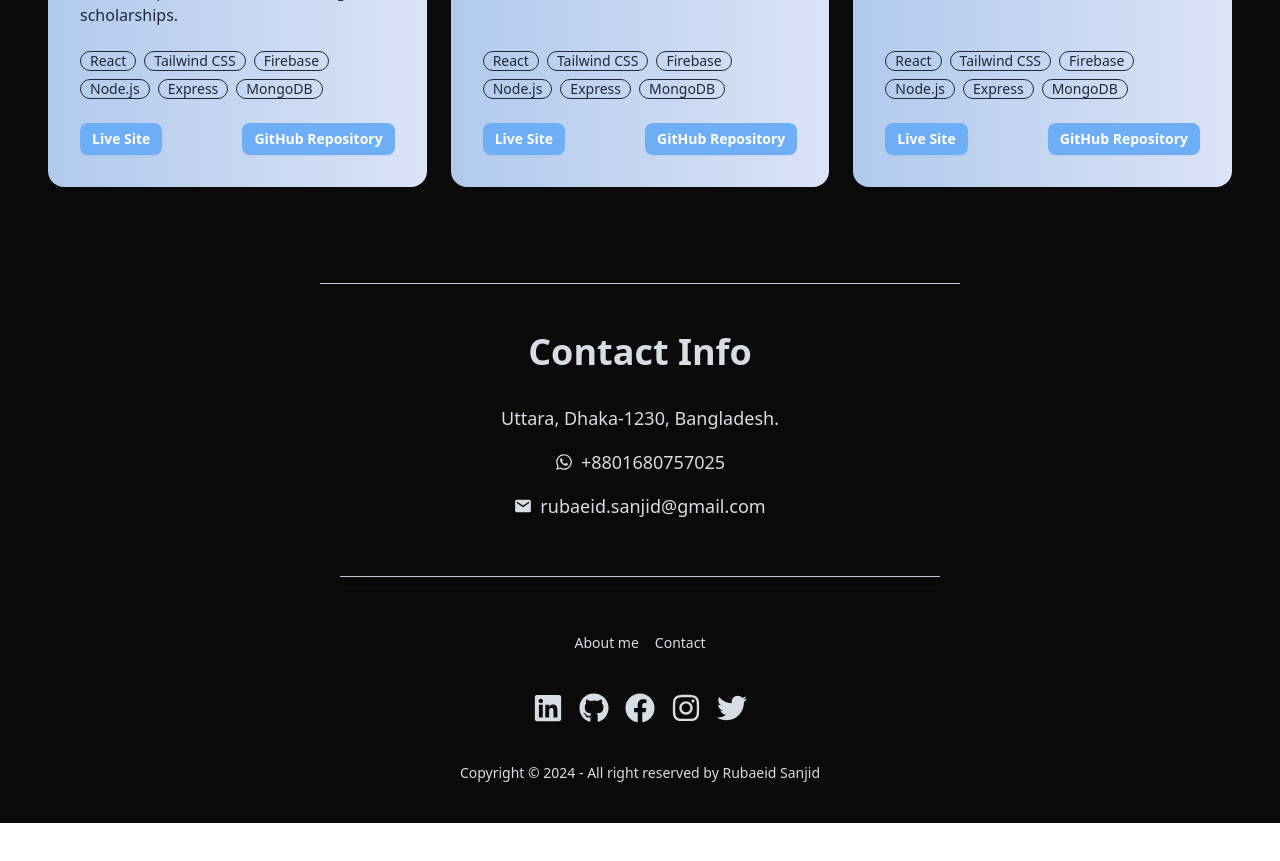
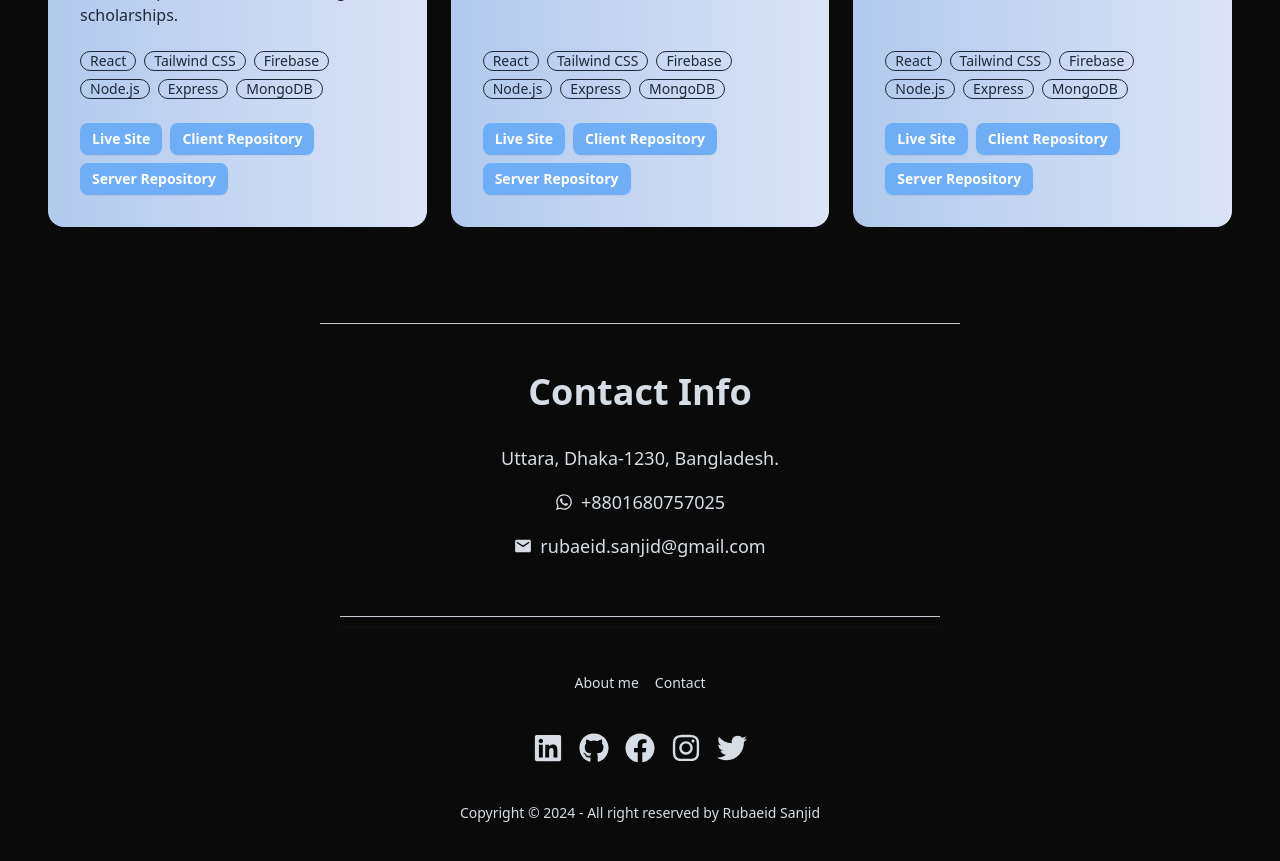
Before and after one commit to Rubaeid-Sanjid/my-personal-portfolio, a React (Vite) app: page / in a window 1280 px wide. Shown: the part 2160-3021 px from the top of the page. Before the commit the page ends 2983 px from the top, so only its background shows below. Built offline with nearby package versions, Linux system fonts and the light colour scheme.

Commit message:
fix: json data and server repo link

```diff
--- a/public/projects.json
+++ b/public/projects.json
@@ -6,7 +6,8 @@
       "technologies": ["React", "Tailwind CSS", "Firebase", "Node.js", "Express", "MongoDB"],
       "image": "",
       "projectLink": "https://eduscholar-434da.web.app/",
-      "repositoryLink": "https://github.com/Rubaeid-Sanjid/EduScholar-client-side"
+      "repositoryLink": "https://github.com/Rubaeid-Sanjid/EduScholar-client-side",
+      "serverRepositoryLink": "https://github.com/Rubaeid-Sanjid/EduScholar-server-side"
     },
     {
       "id": 2,
@@ -15,7 +16,8 @@
       "technologies": ["React", "Tailwind CSS", "Firebase", "Node.js", "Express", "MongoDB"],
       "image": "",
       "projectLink": "https://tech-talks-auth.web.app",
-      "repositoryLink": "https://github.com/Rubaeid-Sanjid/Tech-Talks-client-side"
+      "repositoryLink": "https://github.com/Rubaeid-Sanjid/Tech-Talks-client-side",
+      "serverRepositoryLink": "https://github.com/Rubaeid-Sanjid/Tech-Talks-server-side"
     },
     {
       "id": 3,
@@ -24,6 +26,7 @@
       "technologies": ["React", "Tailwind CSS", "Firebase", "Node.js", "Express", "MongoDB"],
       "image": "",
       "projectLink": "https://art-and-craft-store-auth.web.app",
-      "repositoryLink": "https://github.com/Rubaeid-Sanjid/Art-and-Craft-Store-client-side"
+      "repositoryLink": "https://github.com/Rubaeid-Sanjid/Art-and-Craft-Store-client-side",
+      "serverRepositoryLink": "https://github.com/Rubaeid-Sanjid/Art-and-Craft-Store-server-side"
     }
   ]
--- a/src/Components/ProjectCard/ProjectCard.jsx
+++ b/src/Components/ProjectCard/ProjectCard.jsx
@@ -20,7 +20,7 @@ const ProjectCard = ({ project }) => {
             </div>
           ))}
         </div>
-        <div className="card-actions justify-between">
+        <div className="card-actions">
           <a
             href={project.projectLink}
             className="btn btn-sm bg-[#6eaef7] border-none text-white"
@@ -31,7 +31,13 @@ const ProjectCard = ({ project }) => {
             href={project.repositoryLink}
             className="btn btn-sm bg-[#6eaef7] border-none text-white"
           >
-            GitHub Repository
+            Client Repository
+          </a>
+          <a
+            href={project.serverRepositoryLink}
+            className="btn btn-sm bg-[#6eaef7] border-none text-white"
+          >
+            Server Repository
           </a>
         </div>
       </div>
```
